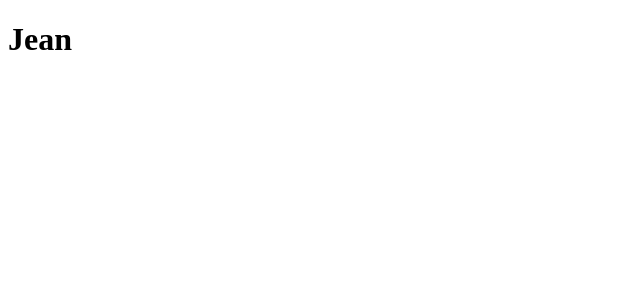
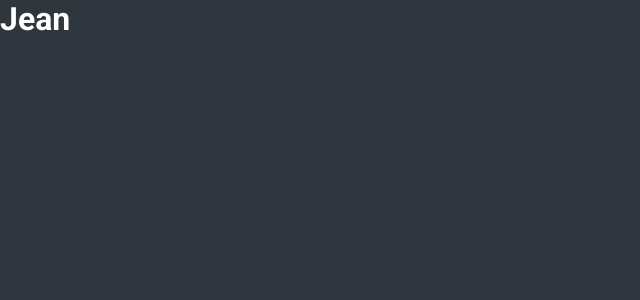
Before and after one commit to jamadeu/my-page, a React (Create React App) app: page / in a window 1280 px wide. Shown: the top 300 px of the page, without its empty margins (0-640 px from the left). Built offline with nearby package versions, Linux system fonts and the light colour scheme.

Commit message:
Reset css

```diff
--- a/src/App.js
+++ b/src/App.js
@@ -1,9 +1,11 @@
 import React from 'react';
+import GlobalStyle from './styles/global';
 
-function App() {
-  return (
+const App = () => (
+  <>
     <h1>Jean</h1>
-  );
-}
+    <GlobalStyle />
+  </>
+);
 
 export default App;
--- /dev/null
+++ b/src/styles/global.js
@@ -0,0 +1,23 @@
+import { createGlobalStyle } from 'styled-components';
+
+export default createGlobalStyle`
+  *{
+    margin: 0;
+    padding: 0;
+    outline: 0;
+    box-sizing: border-box;
+    color: #fff;
+  }
+  body {
+    background: #2F363D;
+    -webkit-font-smoothing: antialiased;
+
+  }
+  body, input, button{
+    font: 16px Roboto, sans-serif;
+  }
+
+  button {
+    cursor: pointer;
+  }
+`;
```
